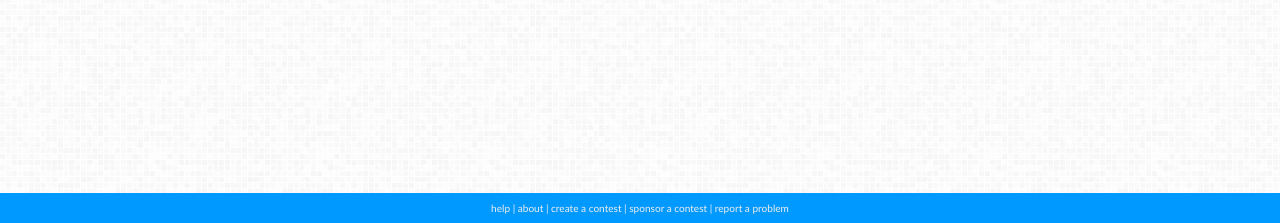
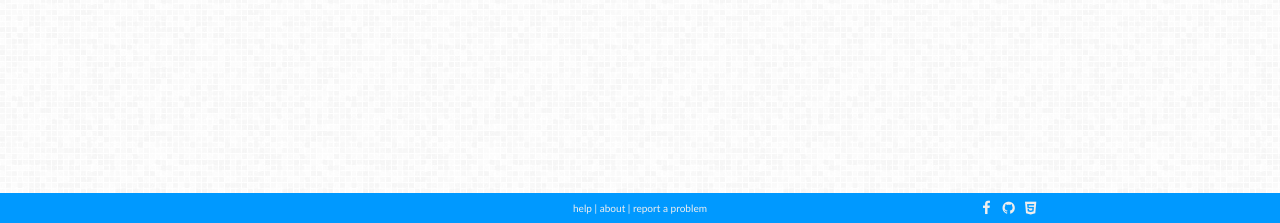
Before and after one commit to espr1t/action, a PHP site: page / in a window 1280 px wide. Shown: the part 577-800 px from the top of the page. Run offline with PHP 8.4, Linux system fonts and the light colour scheme.

Commit message:
Added facebook, gitlab, and html5 icons and links.

```diff
--- a/web/code/main.php
+++ b/web/code/main.php
@@ -114,7 +114,19 @@ function createHead($page) {
 
             <!-- Footer with copyright info -->
             <div class="footer" id="footer">
-                help | <a href="/about" class="white">about</a> | create a contest | sponsor a contest | report a problem
+                <div class="container">
+                    <div class="footer-left">
+                    &nbsp;
+                    </div>
+                    <div class="footer-middle">
+                        help | <a href="/about" class="white">about</a> | report a problem
+                    </div>
+                    <div class="footer-right">
+                        <a class="white" href="https://www.facebook.com/informatika.bg/" target="_blank"><i class="fa fa-facebook fa-fw"></i></a>
+                        <a class="white" href="https://github.com/espr1t/action" target="_blank"><i class="fa fa-github fa-fw"></i></a>
+                        <i class="fa fa-html5 fa-fw"></i>
+                    </div>
+                </div>
             </div>
             <?php echo $page->getExtraCode(); ?>
         </div>
--- a/web/styles/style.css
+++ b/web/styles/style.css
@@ -189,14 +189,36 @@ div.main {
 div.footer {
     width: 100%;
     height: 30px;
-    font-size: 0.7em;
-    line-height: 30px;
     overflow: hidden;
-    text-align: center;
     color: #EEEEEE;
     background: #0099FF;
     position: absolute;
     bottom: 0;
+}
+
+div.footer-left {
+    display: inline-block;
+    float: left;
+    width: 100px;
+    line-height: 30px;
+    text-align: left;
+}
+
+div.footer-middle {
+    display: inline-block;
+    float: left;
+    font-size: 0.7em;
+    line-height: 30px;
+    width: 600px;
+    text-align: center;
+}
+
+div.footer-right {
+    display: inline-block;
+    float: left;
+    width: 100px;
+    line-height: 30px;
+    text-align: right;
 }
 
 div.container {
```
